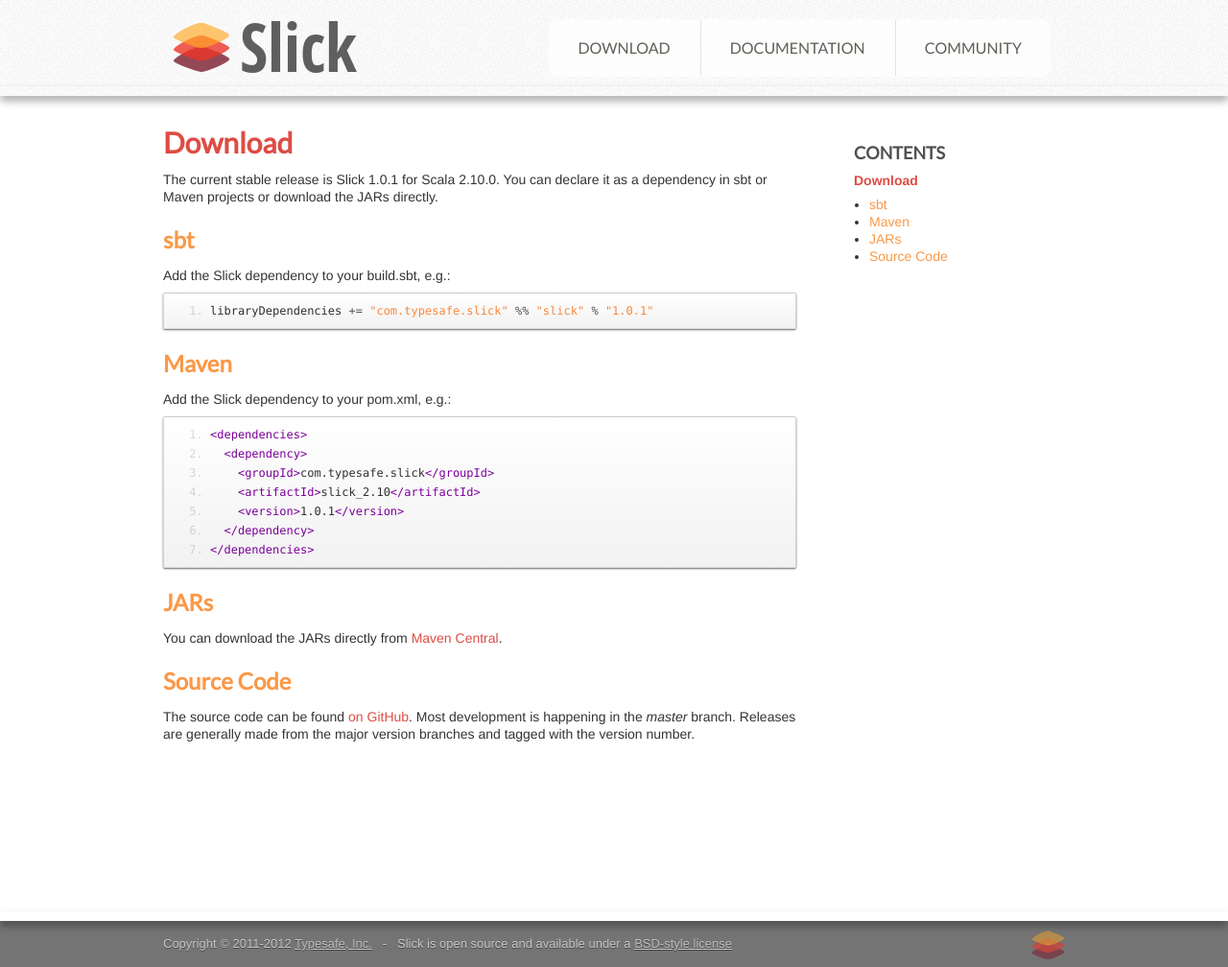
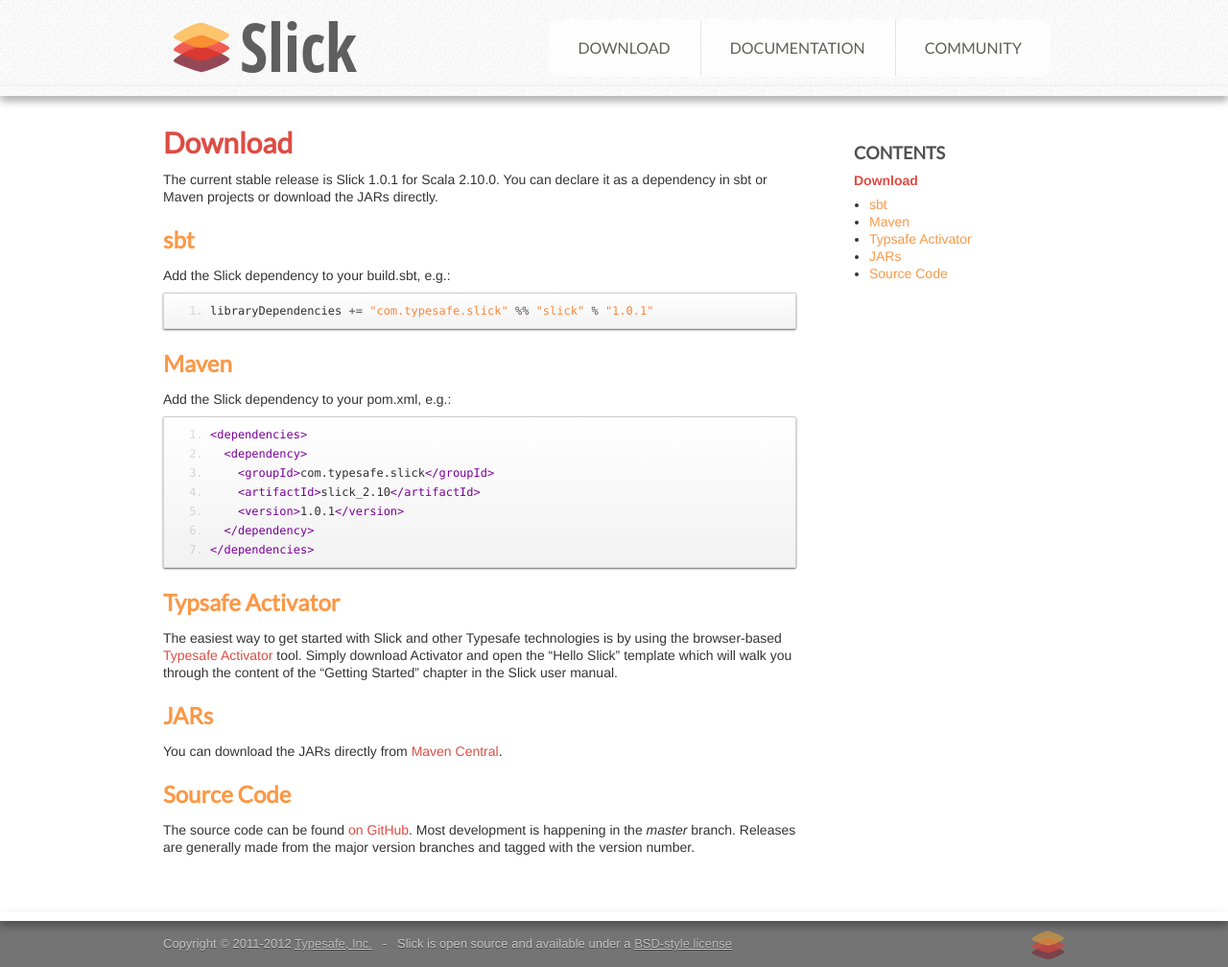
Before and after one commit to slick/slick.github.com, a Jekyll site: the page built from download/index.md, in a window 1280 px wide. Shown: the whole page at 96% size. Built offline with Jekyll 4.4.1, drawn with Linux system fonts in a browser that asks for light colours.

Commit message:
Add a link to Activator to the download page.

```diff
--- a/download/index.md
+++ b/download/index.md
@@ -25,6 +25,14 @@
       </dependency>
     </dependencies>
 
+## Typsafe Activator
+
+The easiest way to get started with Slick and other Typesafe technologies is
+by using the browser-based [Typesafe Activator](http://typesafe.com/activator)
+tool. Simply download Activator and open the "Hello Slick" template which will
+walk you through the content of the "Getting Started" chapter in the Slick
+user manual.
+
 ## JARs
 
 You can download the JARs directly from
```
